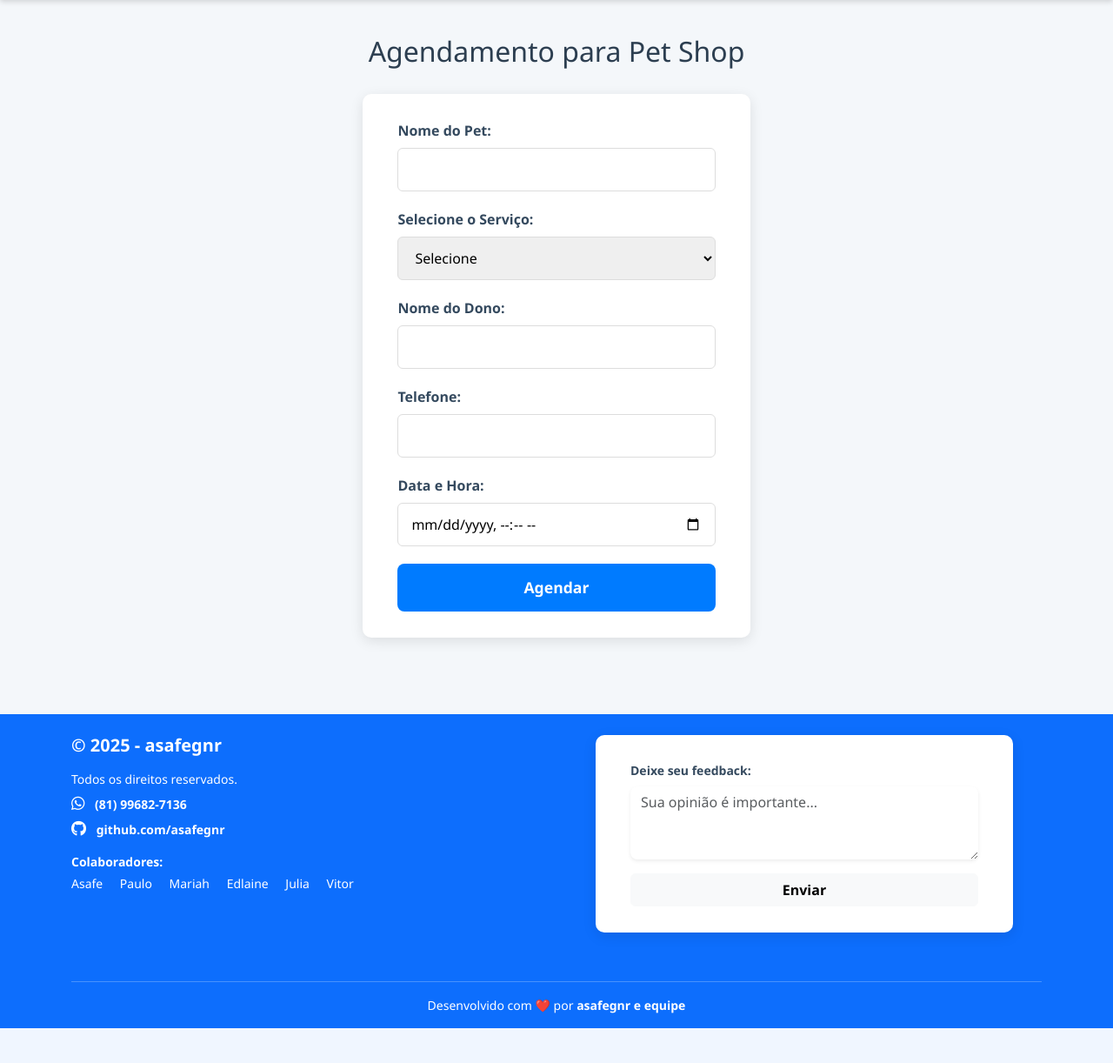
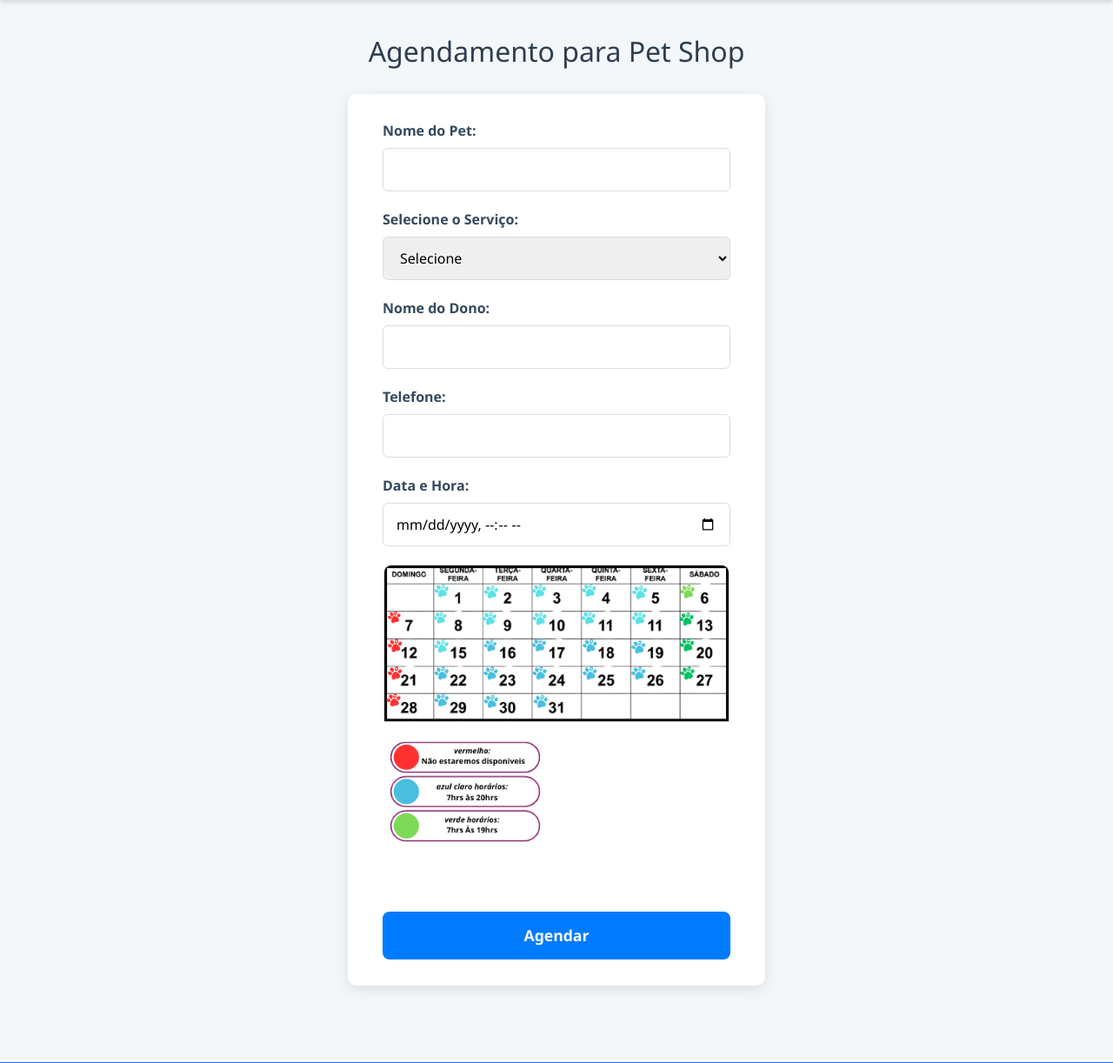
Before and after one commit to Henrique8350/pet-shop, a PHP site: page /pages/agendamento.php in a window 1280 px wide. Shown: the part 80-1302 px from the top of the page at 87% size. Before the commit the page ends 1262 px from the top, so only its background shows below. Run offline with PHP 8.4, Linux system fonts and the light colour scheme; a user stored in the database is signed in; data comes from the database, SQL or seed files in the repository; some libraries are stand-ins or nearby versions.

Commit message:
adicionando a pasta img com fotos da logo e calendário inclusos,redirecionando o calendário até a página de agendamento e ligando a página de agendamento até o arquivo style.css

```diff
--- a/assets/css/style.css
+++ b/assets/css/style.css
@@ -323,3 +323,8 @@
 }
 
 }
+.calendario {
+    width: 400px;
+    border: 2px solid white;
+    border-radius: 10px;
+}
--- a/pages/agendamento.php
+++ b/pages/agendamento.php
@@ -84,6 +84,7 @@
 <head>
     <meta charset="UTF-8" />
     <title>Agendamento Pet Shop</title>
+    <link rel="stylesheet" href="../assets/css/style.css" />
     <style>
         /* Reset básico */
         * {
@@ -224,7 +225,10 @@
         <label for="data_hora">Data e Hora:</label>
         <input type="datetime-local" name="data_hora" id="data_hora" required>
 
+         <img src= "../assets/img/pet/2.png"  class="calendario"  alt=" calendário pet shop">
+
         <input type="submit" value="Agendar">
+
     </form>
 
 <?php include_once '../includes/footer.php'; ?>
```
Also changed, not shown: assets/img/pet/1.png (added), assets/img/pet/2.png (added), 1 other file.
